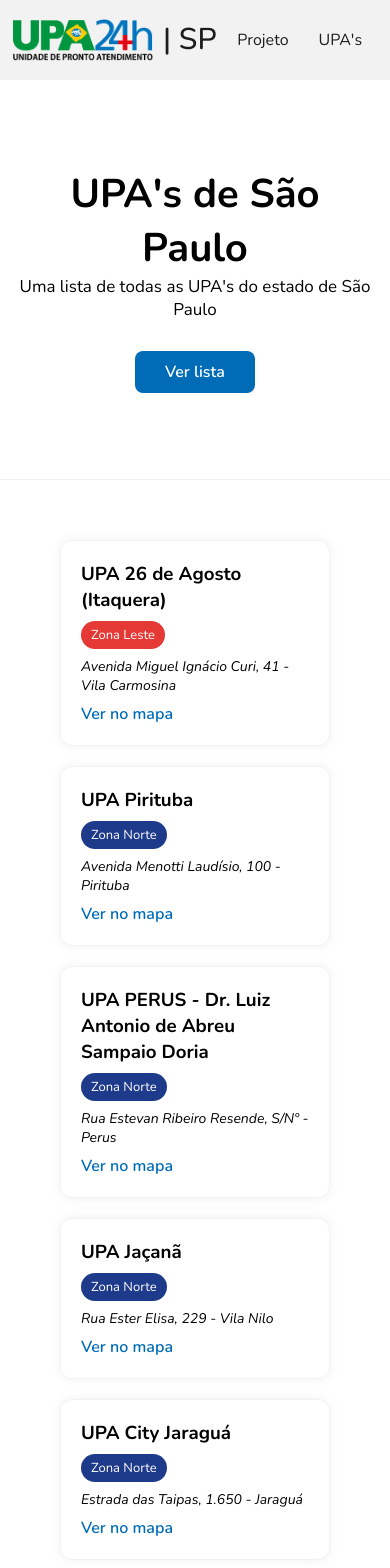
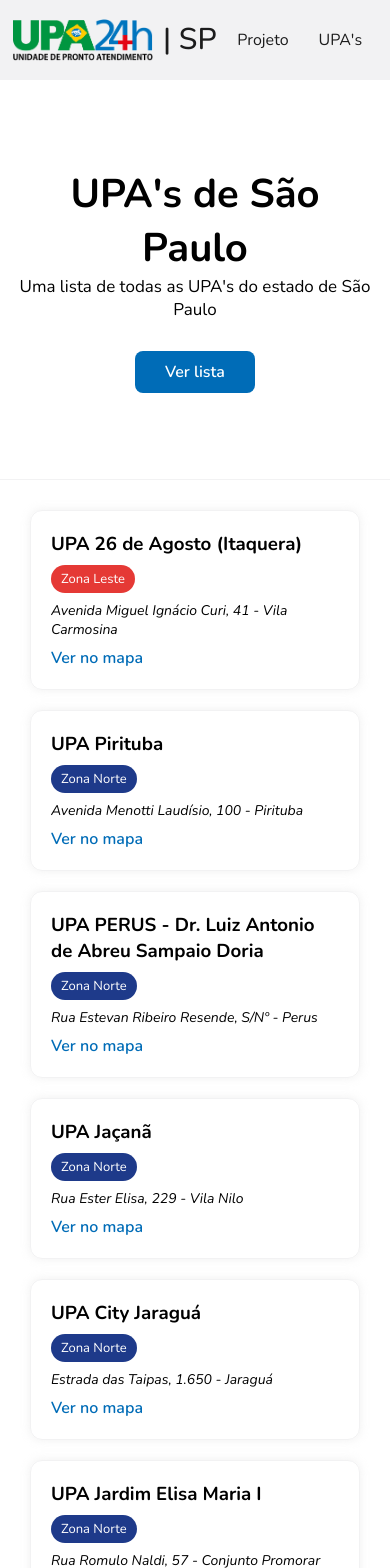
Before and after one commit to NicolasLimaDEV/UPAS-de-Sao-Paulo, a React (Vite) app: page / in a window 390 px wide. Shown: the top 1568 px of the page. Built offline with nearby package versions, Linux system fonts and the light colour scheme.

Commit message:
fix: Ajuste de responsividade no card

```diff
--- a/src/components/UpaList/upalist.module.css
+++ b/src/components/UpaList/upalist.module.css
@@ -68,7 +68,11 @@
 
 @media screen and (max-width: 1255px){
    .card{
-      width: 600px;
+      width: 620px;
+   }
+
+   .containerList{
+      padding: 20px;
    }
 }
 
@@ -76,4 +80,8 @@
    .contentCards{
       width: 100%;
    }
+
+   .containerList{
+      padding: 20px;
+   }
 }
```
